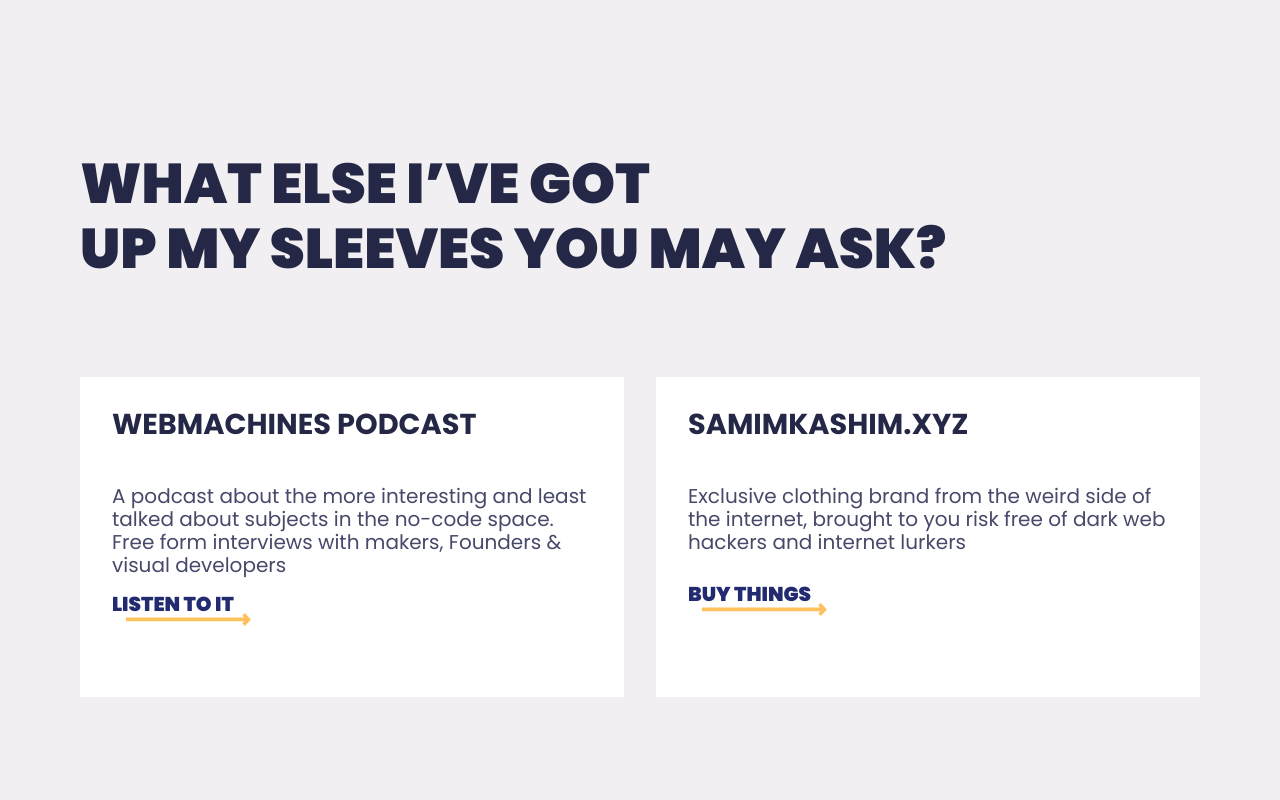
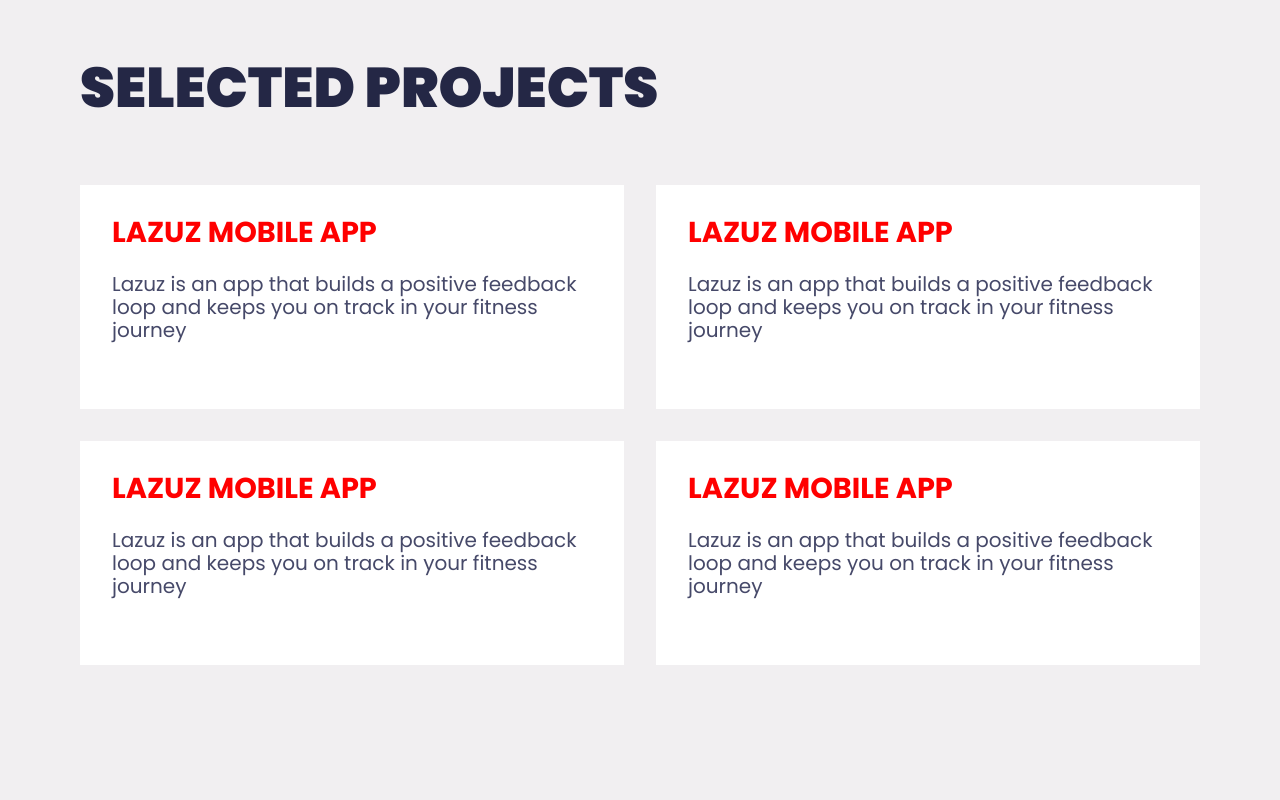
Before and after one commit to isaaacme/this.portfolio, a Next.js app: page / in a window 1280 px wide. Shown: the part 1660-2460 px from the top of the page. Built offline with nearby package versions, Linux system fonts and the light colour scheme.

Commit message:
failed to generalize Card, making a ProjectCard instead

```diff
--- a/src/components/SkillCard.jsx
+++ b/src/components/Card.jsx
@@ -1,18 +1,13 @@
 import React from "react";
-import Link from "next/link";
+// import Link from "next/link";
 import Styles from "../styles/Skill.module.css";
-function SkillCard({ title, description, cta, url }) {
+function Card({ title, description, cta, url }) {
   return (
     <div className={Styles.Skill}>
       <h3 className={Styles.title}>{title}</h3>
       <p className={Styles.description}>{description}</p>
-      <Link href={`${url}`}>
-        <a>
-          <div className={Styles.cta}>{cta}</div>
-        </a>
-      </Link>
     </div>
   );
 }
 
-export default SkillCard;
+export default Card;
--- a/src/components/Hobbies.jsx
+++ b/src/components/Hobbies.jsx
@@ -1,6 +1,6 @@
 import React from "react";
 import Styles from "../styles/Skills.module.css";
-import SkillCard from "./SkillCard";
+import Card from "./Card";
 
 function Hobbies(props) {
   return (
@@ -9,12 +9,12 @@ function Hobbies(props) {
         what else i’ve got <br /> up my sleeves you may ask?
       </h2>
       <div className={Styles.SkillsGrid}>
-        <SkillCard
+        <Card
           title="webmachines podcast"
           description="A podcast about the more interesting and least talked about subjects in the no-code space. Free form interviews with makers, Founders & visual developers"
           cta="listen to it"
         />
-        <SkillCard
+        <Card
           title="samimkashim.xyz"
           description="Exclusive clothing brand from the weird side of the internet, brought to you risk free of dark web hackers and internet lurkers"
           cta="buy things"
--- a/src/components/Main.jsx
+++ b/src/components/Main.jsx
@@ -10,7 +10,6 @@ function Main() {
         or a Web developer & Designer resolving end to end business problems, if
         you're not into abbreviations.
       </p>
-
       <Link href="/about">
         <a className={Styles.cta}>let's work together</a>
       </Link>
--- a/src/components/Skills.jsx
+++ b/src/components/Skills.jsx
@@ -1,19 +1,19 @@
 import React from "react";
 import Styles from "../styles/Skills.module.css";
-import SkillCard from "./SkillCard";
+import Card from "./Card";
 
 function Skills(props) {
   return (
     <section className={Styles.SkillsSection}>
       <h2 className={Styles.SectionTitle}>How can i add value to your team?</h2>
       <div className={Styles.SkillsGrid}>
-        <SkillCard
+        <Card
           title="Web development"
           description="The ability to look at products and user flows from a business prespetive allows me to create data driven decisions that guide my design to satisfy both visual communication needs and business goals"
           cta="show me"
           url="/devProjects"
         />
-        <SkillCard
+        <Card
           title="ux/ui design"
           description="From wordpress and webflow site to custom hand coded React Applications, along my journey I've collected all the tools to go from Idea to Execution"
           cta="show me"
--- /dev/null
+++ b/src/components/Work.jsx
@@ -0,0 +1,49 @@
+import React from "react";
+import Card from "./Card";
+import Styles from "../styles/ProjectsGrid.module.css";
+
+function Work() {
+  return (
+    <section>
+      <h2>Selected Projects</h2>
+      <div className={Styles.ProjectsGrid}>
+        <Card
+          className={Styles.Project}
+          title="Lazuz Mobile app"
+          description="
+      Lazuz is an app that builds a positive feedback loop and keeps you on track in your fitness journey"
+          cta="Check it out"
+          url="/lazuz"
+        />
+        <Card
+          className={Styles.Project}
+          title="Lazuz Mobile app"
+          description="
+      Lazuz is an app that builds a positive feedback loop and keeps you on track in your fitness journey"
+          cta="Check it out"
+          url="/lazuz"
+        />
+
+        <Card
+          className={Styles.Project}
+          title="Lazuz Mobile app"
+          description="
+      Lazuz is an app that builds a positive feedback loop and keeps you on track in your fitness journey"
+          cta="Check it out"
+          url="/lazuz"
+        />
+
+        <Card
+          className={Styles.Project}
+          title="Lazuz Mobile app"
+          description="
+      Lazuz is an app that builds a positive feedback loop and keeps you on track in your fitness journey"
+          cta="Check it out"
+          url="/lazuz"
+        />
+      </div>
+    </section>
+  );
+}
+
+export default Work;
--- a/src/pages/index.js
+++ b/src/pages/index.js
@@ -1,6 +1,7 @@
 import Head from "next/head";
 import Header from "../components/Header";
 import Hobbies from "../components/Hobbies";
+import Work from "../components/Work";
 import Main from "../components/Main";
 import Skills from "../components/Skills";
 import Styles from "../styles/Layout.module.css";
@@ -18,6 +19,7 @@ export default function Home() {
       <Header />
       <Main />
       <Skills />
+      <Work />
       <Hobbies />
     </div>
   );
--- /dev/null
+++ b/src/styles/ProjectsGrid.module.css
@@ -0,0 +1,11 @@
+.ProjectsGrid {
+  padding: 4rem 0;
+  display: grid;
+  grid: repeat(2, 1fr) / repeat(2, 1fr);
+  gap: 2rem;
+  color: aqua;
+}
+
+.ProjectsGrid div h3 {
+  color: red;
+}
--- a/src/styles/Skill.module.css
+++ b/src/styles/Skill.module.css
@@ -3,8 +3,8 @@
   padding: 2rem;
   display: grid;
   gap: 1rem 0;
-  grid-template: 60px repeat(2, 1fr) / 1fr;
-  max-height: 20rem;
+  grid-template: 40px repeat(2, 1fr) / 1fr;
+  max-height: 14rem;
 }
 
 .title {
@@ -16,21 +16,3 @@
 .description {
   color: var(--light-text);
 }
-
-.cta {
-  align-self: end;
-  font-weight: 900;
-  text-transform: uppercase;
-  color: var(--main-light);
-  background-size: 26%;
-  background-image: url(../../public/yellow-arrow.svg);
-  background-repeat: no-repeat;
-  background-position: 4% 40%;
-  height: 4rem;
-  transition: var(--hover);
-  cursor: pointer;
-}
-
-.cta:hover {
-  background-position: 200% 40%;
-}
--- a/src/styles/Skills.module.css
+++ b/src/styles/Skills.module.css
@@ -13,7 +13,7 @@
 .SkillsGrid {
   display: grid;
   gap: 2rem;
-  grid-template: repeat(2, 1fr) / repeat(2, 1fr);
+  grid-template: 1fr / repeat(2, 1fr);
 }
 
 @media only screen and (max-width: 480px) {
--- a/src/styles/globals.css
+++ b/src/styles/globals.css
@@ -51,3 +51,8 @@ a {
   text-decoration: none;
   color: inherit;
 }
+
+section {
+  margin: 10rem auto;
+  padding: 4rem 0;
+}
```
Also changed, not shown: src/components/LinkBlock.jsx (added, +15 -0 lines), src/styles/LinkBlock.module.css (added, +17 -0 lines).
